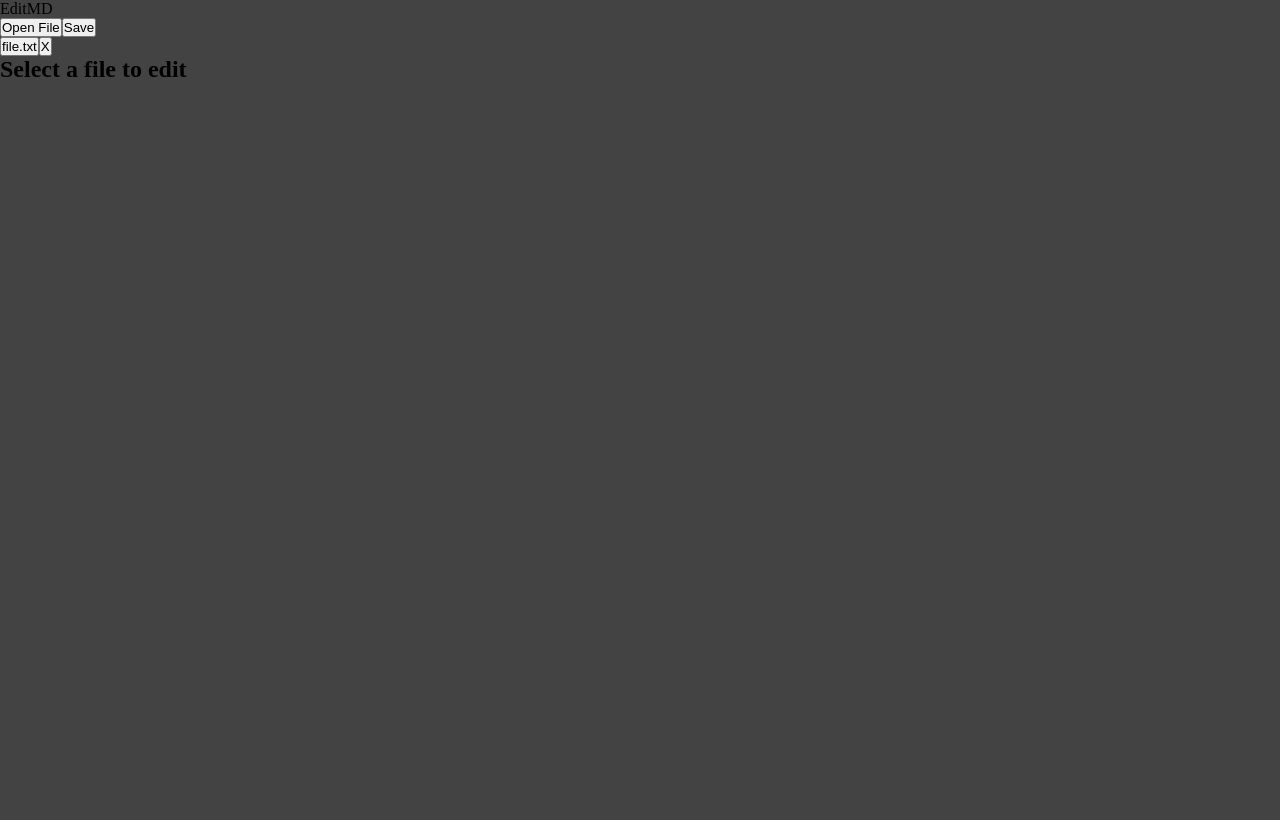
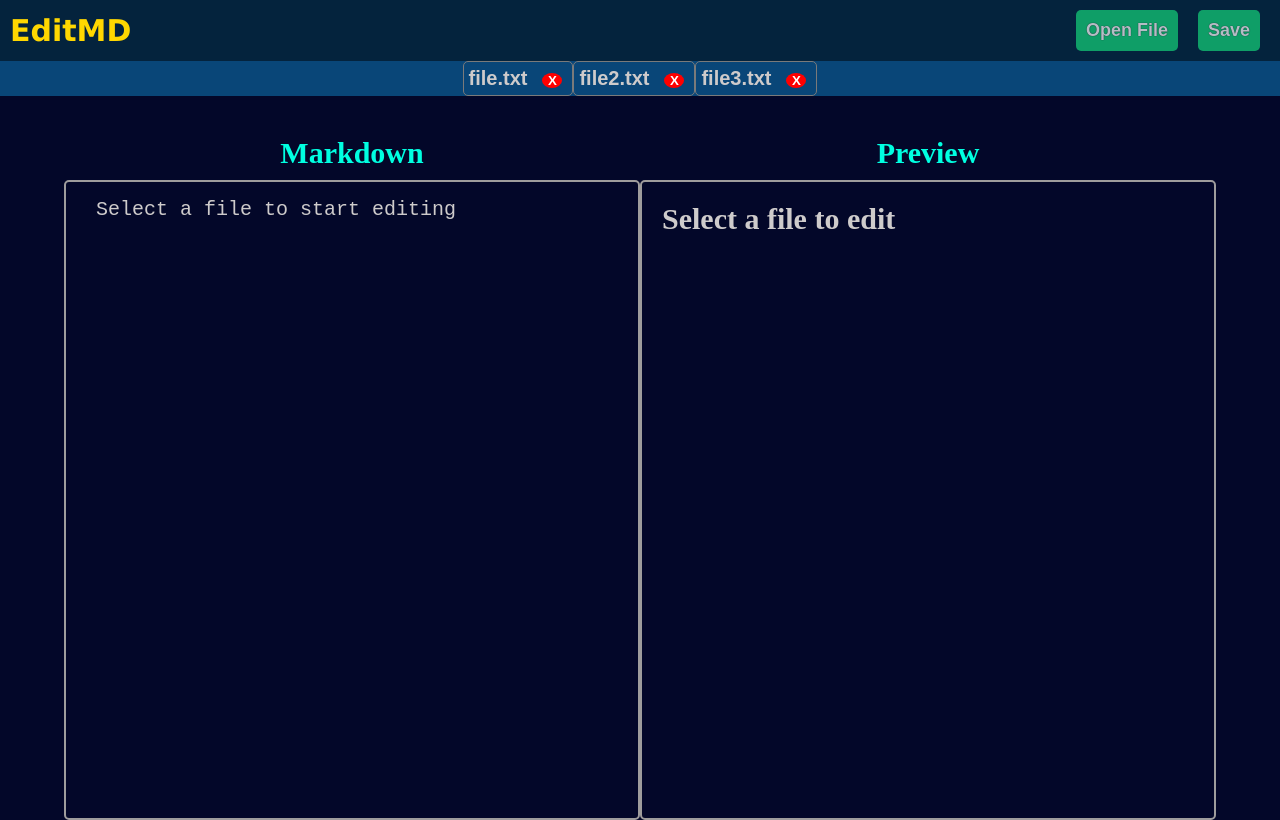
Before and after one commit to KRShanto/EditMD, a React (Vite) app: page / in a window 1280 px wide. Built offline with nearby package versions, Linux system fonts and the light colour scheme.

Commit message:
style the app

```diff
--- a/index.html
+++ b/index.html
@@ -1,14 +1,16 @@
 <!DOCTYPE html>
 <html lang="en">
+
 <head>
   <meta charset="UTF-8" />
   <link rel="icon" type="image/svg+xml" href="/vite.svg" />
   <meta name="viewport" content="width=device-width, initial-scale=1.0" />
-    <title>Tauri + React + TS</title>
+  <title>EditMD</title>
 </head>
 
 <body>
   <div id="root"></div>
   <script type="module" src="/src/main.tsx"></script>
 </body>
+
 </html>
--- a/src/App.tsx
+++ b/src/App.tsx
@@ -20,6 +20,10 @@ TODOs to do:
 
 - Create a component `TextArea` that will be used for editing the text.
    It will also have the functionality to undo/redo changes.
+   It will show the line numbers
+   Tab will indent the text
+
+- Change the default behaviour of the <a> tag in the markdown preview. Because in desktop, it will not open the link in the browser.
 
 */
 
@@ -58,6 +62,18 @@ function App() {
             name: "file.txt",
             hasUnsavedChanges: false,
         },
+        {
+            path: "/demo/file2.txt",
+            content: "It is just for a demo",
+            name: "file2.txt",
+            hasUnsavedChanges: false,
+        },
+        {
+            path: "/demo/file3.txt",
+            content: "It is just for a demo",
+            name: "file3.txt",
+            hasUnsavedChanges: false,
+        },
     ]);
     const [currentFile, setCurrentFile] = useState<string | null>(null);
 
@@ -72,8 +88,10 @@ function App() {
                 >
                     <Navbar />
                     <FileHeader />
-                    <Editor />
-                    <Result />
+                    <div className="edit-section">
+                        <Editor />
+                        <Result />
+                    </div>
                 </CurrentFilePathContext.Provider>
             </FilesContext.Provider>
         </>
--- a/src/components/Editor.tsx
+++ b/src/components/Editor.tsx
@@ -2,7 +2,12 @@ import { FilesContext, FilesContextType, CurrentFilePathContext } from "../App";
 import { useContext } from "react";
 
 function EditorLayout({ children }: { children: React.ReactNode }) {
-    return <div className="editor">{children}</div>;
+    return (
+        <div className="editor">
+            <div className="header">Markdown</div>
+            <div className="content">{children}</div>
+        </div>
+    );
 }
 
 export default function Editor() {
@@ -18,6 +23,14 @@ export default function Editor() {
             return (
                 <>
                     <EditorLayout>
+                        <div className="line-numbers">
+                            {selected.content
+                                .split("\n")
+                                .map((_, index) => index + 1)
+                                .map((line) => (
+                                    <div key={line}>{line}</div>
+                                ))}
+                        </div>
                         <textarea
                             value={selected.content}
                             onChange={(event) => {
@@ -37,6 +50,16 @@ export default function Editor() {
                                     );
                                 }
                             }}
+                            onScroll={(event) => {
+                                // scroll the line numbers
+                                const target =
+                                    event.target as HTMLTextAreaElement;
+                                const lineNumbers =
+                                    document.querySelector(".line-numbers");
+                                if (lineNumbers !== null) {
+                                    lineNumbers.scrollTop = target.scrollTop;
+                                }
+                            }}
                         />
                     </EditorLayout>
                 </>
@@ -44,14 +67,20 @@ export default function Editor() {
         } else {
             return (
                 <EditorLayout>
-                    <></>
+                    <textarea
+                        readOnly
+                        value="Select a file to start editing"
+                    ></textarea>
                 </EditorLayout>
             );
         }
     } else {
         return (
             <EditorLayout>
-                <></>
+                <textarea
+                    readOnly
+                    value="Select a file to start editing"
+                ></textarea>
             </EditorLayout>
         );
     }
--- a/src/components/FileHeader.tsx
+++ b/src/components/FileHeader.tsx
@@ -13,14 +13,21 @@ export default function FileHeader() {
                 {files && currentFile ? (
                     files.files.map((file, index) => {
                         return (
-                            <div className="header" key={index}>
+                            <div
+                                className={`
+                                    header
+                                    ${
+                                        file.hasUnsavedChanges ? "changed" : ""
+                                    }  ${
+                                    currentFile.currentFile === file.path
+                                        ? "current"
+                                        : ""
+                                }`}
+                                key={index}
+                            >
                                 <button
+                                    className="file-name"
                                     title={file.path}
-                                    style={
-                                        file.hasUnsavedChanges
-                                            ? { color: "red" }
-                                            : {}
-                                    }
                                     onClick={() => {
                                         currentFile?.setCurrentFile(file.path);
                                     }}
@@ -28,6 +35,7 @@ export default function FileHeader() {
                                     {file.name}
                                 </button>
                                 <button
+                                    className="close"
                                     onClick={async () => {
                                         if (file.hasUnsavedChanges) {
                                             // show a dialog if the file has unsaved changes
--- a/src/components/Result.tsx
+++ b/src/components/Result.tsx
@@ -13,12 +13,17 @@ export default function Result() {
 
     return (
         <>
-            <div className="result">
-                {selectedFile !== undefined ? (
-                    <ReactMarkdown>{selectedFile.content}</ReactMarkdown>
-                ) : (
-                    <ReactMarkdown>{"## Select a file to edit"}</ReactMarkdown>
-                )}
+            <div className="edit-result">
+                <div className="header">Preview</div>
+                <div className="result">
+                    {selectedFile !== undefined ? (
+                        <ReactMarkdown>{selectedFile.content}</ReactMarkdown>
+                    ) : (
+                        <ReactMarkdown>
+                            {"## Select a file to edit"}
+                        </ReactMarkdown>
+                    )}
+                </div>
             </div>
         </>
     );
--- a/src/style.css
+++ b/src/style.css
@@ -1,3 +1,9 @@
+:root {
+    --background-color: rgb(3, 7, 41);
+    --file-header-border-color: rgb(122, 122, 122);
+    --white-color: rgb(206, 203, 203);
+}
+
 * {
     margin: 0;
     padding: 0;
@@ -7,5 +13,180 @@ body {
     position: relative;
     width: 100vw;
     height: 100vh;
-    background-color: rgb(68, 67, 67);
+    background-color: var(--background-color);
+    font-size: 20px;
+    color: var(--white-color);
 }
+
+.navbar {
+    display: flex;
+    background-color: rgb(4, 35, 61);
+    /* color: white; */
+    padding: 10px;
+    justify-content: space-between;
+    align-items: center;
+}
+
+.navbar .logo {
+    font-size: 30px;
+    font-weight: bold;
+    color: gold;
+    font-family: "Lucida Sans", "Lucida Sans Regular", "Lucida Grande",
+        "Lucida Sans Unicode", Geneva, Verdana, sans-serif;
+}
+
+.navbar .options button {
+    margin: 0 10px;
+    font-size: 18px;
+    padding: 10px;
+    border-radius: 5px;
+    border: none;
+    background-color: rgb(21, 211, 122);
+    text-shadow: 0 0 1px rgb(0, 0, 0);
+    opacity: 0.7;
+    color: white;
+    cursor: pointer;
+    font-weight: bold;
+    transition: 0.3s;
+}
+
+.navbar .options button:hover {
+    opacity: 1;
+}
+
+.file-header {
+    display: flex;
+    justify-content: center;
+    align-items: center;
+    /* padding: 10px; */
+    background-color: rgb(9, 70, 120);
+    /* color: white; */
+}
+
+.file-header .header {
+    border: 1px solid var(--file-header-border-color);
+    padding: 0;
+    border-radius: 5px;
+}
+
+.file-header .header.current {
+    background-color: var(--background-color);
+    padding: 1px;
+    border: none;
+    border-radius: 0;
+}
+
+.file-header .header.changed.current {
+    border: 1px solid var(--background-color);
+    border-top-color: yellow;
+}
+
+.file-header .header.changed {
+    border: 1px solid var(--file-header-border-color);
+    border-top-color: yellow;
+}
+
+.file-header .header .file-name {
+    padding: 5px;
+    background-color: transparent;
+    font-size: 20px;
+    border: none;
+    color: var(--white-color);
+    cursor: pointer;
+    font-weight: bold;
+}
+
+.file-header .header .close {
+    border: none;
+    text-align: center;
+    width: 20px;
+    border-radius: 50%;
+    background-color: red;
+    color: white;
+    cursor: pointer;
+    font-weight: bold;
+    margin: 0 10px;
+}
+
+.edit-section {
+    display: flex;
+    width: 90vw;
+    height: 80vh;
+    margin: 30px auto;
+}
+
+.editor {
+    width: 50%;
+}
+
+.editor .content {
+    display: flex;
+    width: 100%;
+    height: 100%;
+    padding: 15px;
+    overflow-y: hidden;
+}
+
+.editor .line-numbers {
+    /* padding: 20px 0; */
+    color: rgb(129, 129, 129);
+    font-size: 20px;
+    line-height: 25px;
+    height: 100%;
+    overflow-y: hidden;
+    padding: 0 10px;
+}
+
+.editor textarea {
+    overflow-y: scroll;
+    line-height: 25px;
+    border: none;
+    width: 100%;
+    height: 100%;
+    min-height: 100%;
+
+    padding-left: 15px;
+    font-size: 20px;
+    background-color: transparent;
+    /* color: white; */
+    color: var(--white-color);
+    resize: none;
+}
+
+.edit-result {
+    width: 50%;
+}
+
+.edit-result .result {
+    width: 100%;
+    height: 100%;
+    padding: 20px;
+    font-size: 20px;
+    background-color: transparent;
+}
+
+.edit-result .result * {
+    margin-bottom: 25px;
+}
+
+.edit-result .result ul,
+ol {
+    padding: 0 20px;
+}
+
+.editor .content,
+.edit-result .result {
+    color: var(--white-color);
+    border: 2px solid rgb(158, 156, 156);
+    outline: none;
+    border-radius: 5px;
+}
+
+.edit-result .header,
+.editor .header {
+    text-align: center;
+    color: rgb(0, 255, 225);
+    margin: 10px 0;
+    font-size: 30px;
+    font-weight: bold;
+}
```
Lines whose indentation alone changed are shown as unchanged.
